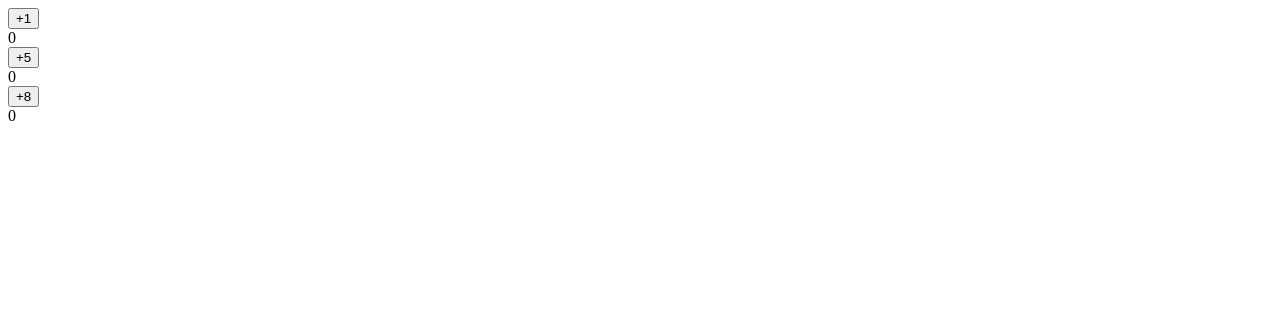
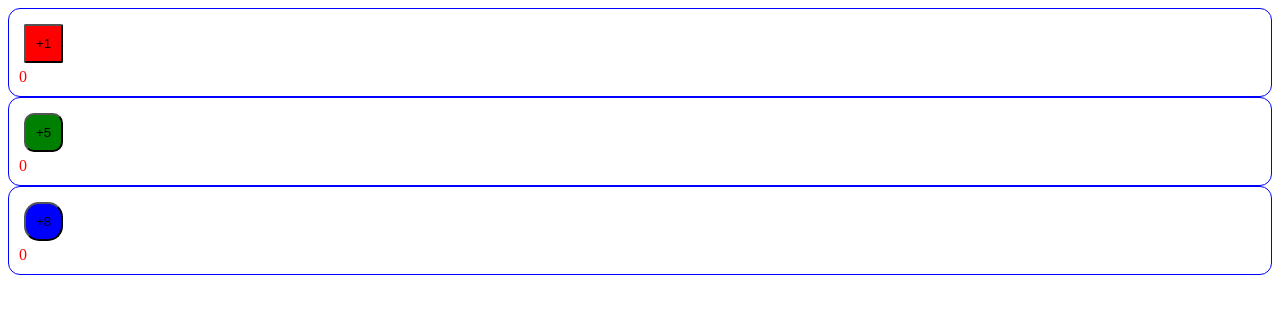
Before and after one commit to Ekene-Ejeh/Intro-to-React, a React (Create React App) app: page / in a window 1280 px wide. Shown: the top 314 px of the page. Built offline with nearby package versions, Linux system fonts and the light colour scheme.

Commit message:
learnt how to style conponents and also styling with props

```diff
--- a/src/components/App.jsx
+++ b/src/components/App.jsx
@@ -4,9 +4,9 @@ import CountBtn from "./CountBtn";
 const App = () => {
 	return (
 		<div>
-			<CountBtn incrementBy={1} />
-			<CountBtn incrementBy={5} />
-			<CountBtn incrementBy={8} />
+			<CountBtn incrementBy={1} btnColor={"red"} borderRadius={"2px"} />
+			<CountBtn incrementBy={5} btnColor={"green"} borderRadius={"10px"} />
+			<CountBtn incrementBy={8} btnColor={"blue"} borderRadius={"15px"} />
 		</div>
 	);
 };
--- a/src/components/CountBtn.jsx
+++ b/src/components/CountBtn.jsx
@@ -9,9 +9,25 @@ const CountBtn = (props) => {
 		setCurrentCount(currentCount + props.incrementBy);
 	};
 
+	const divStyle = {
+		color: "red",
+		border: "1px solid blue",
+		borderRadius: "12px",
+		padding: "10px",
+	};
+
+	const btnStyles = {
+		background: props.btnColor,
+		borderRadius: props.borderRadius,
+		padding: "10px",
+		margin: "5px",
+	};
+
 	return (
-		<div>
-			<button onClick={handleClick}>+{props.incrementBy}</button>
+		<div style={divStyle}>
+			<button style={btnStyles} onClick={handleClick}>
+				+{props.incrementBy}
+			</button>
 			<div>{currentCount}</div>
 		</div>
 	);
```
